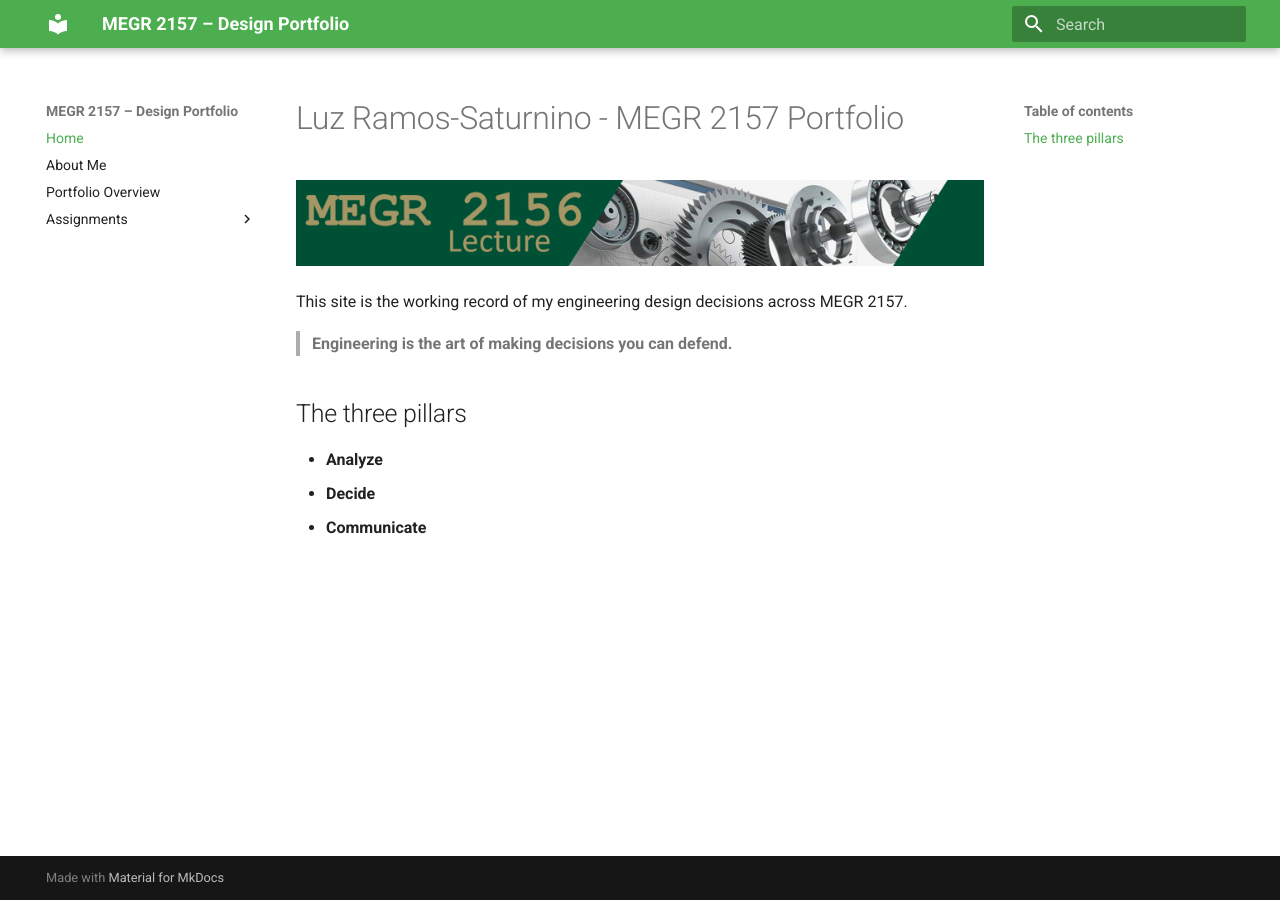
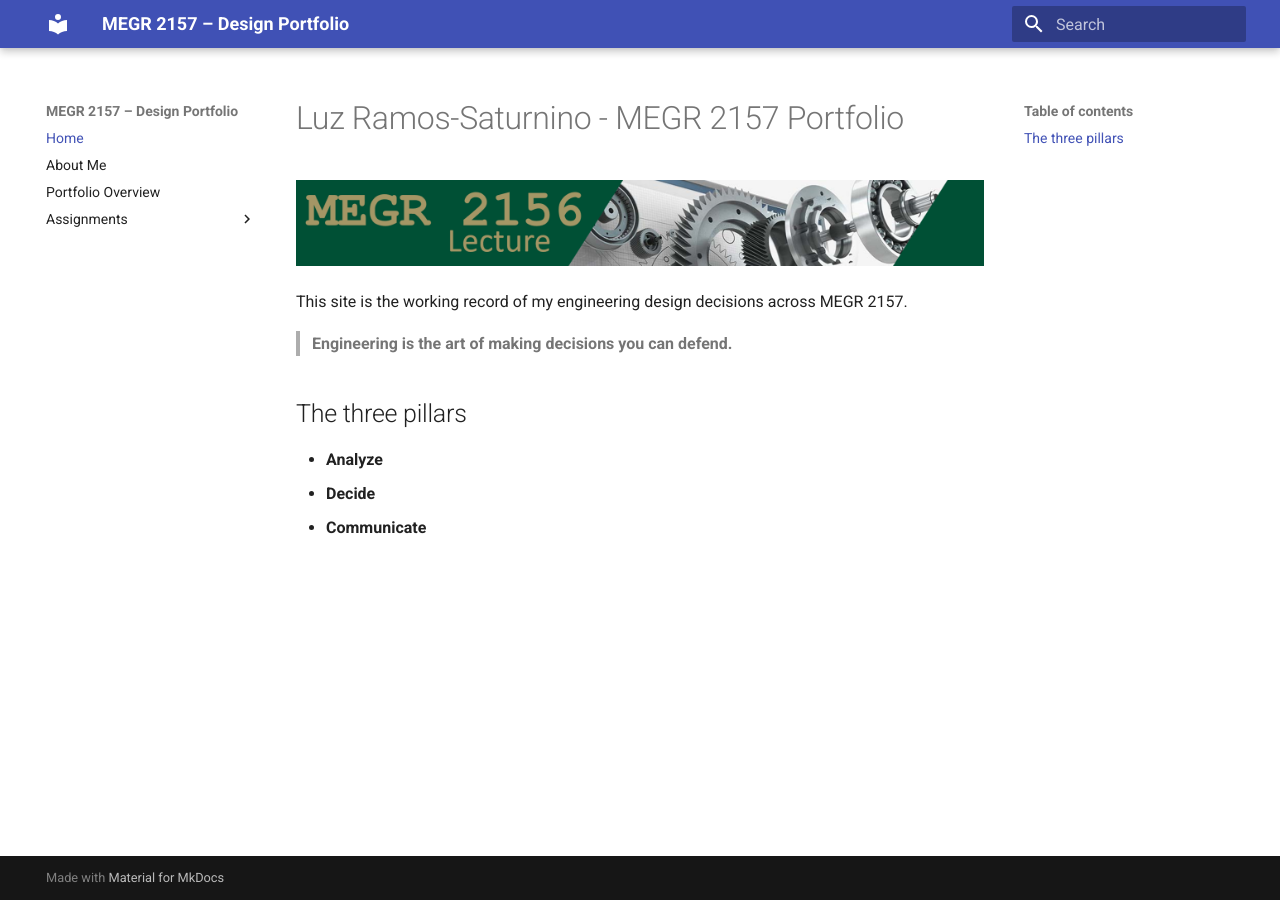
Before and after one commit to lramossa/megr2157-portfolio, an MkDocs documentation site: the page built from docs/index.md, in a window 1280 px wide. Built offline with MkDocs 1.6.1 and Material for MkDocs 9.7.7, drawn with Linux system fonts in a browser that asks for light colours.

Commit message:
Update primary color in mkdocs theme palette

```diff
--- a/mkdocs.yml
+++ b/mkdocs.yml
@@ -4,7 +4,7 @@ site_description: Design portfolio documentation, built with the Analyze / Decid
 theme:
   name: material
   palette:
-    primary: green
+    primary: green 5
   features:
     - navigation.instant
     - navigation.tracking
```
